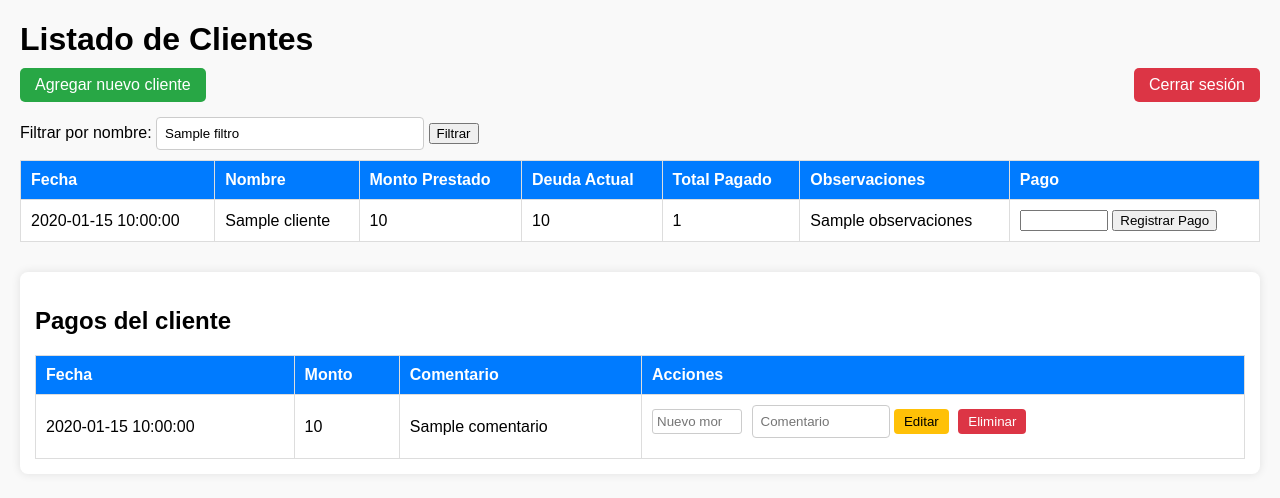
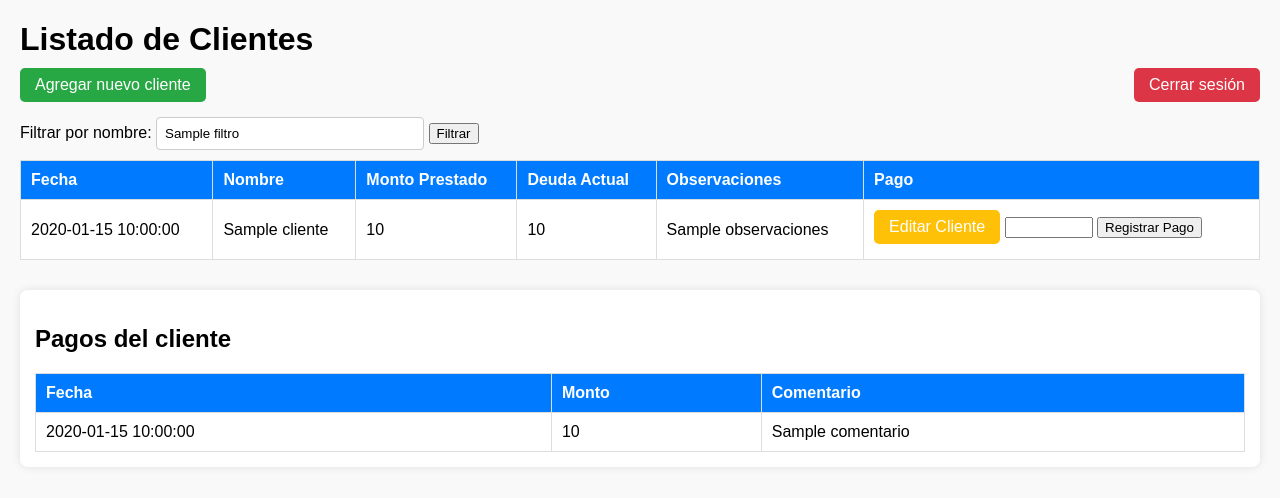
Before and after one commit to luisrobles062/ruta-cobros-app, a Flask app: template templates/inicio.html in a window 1280 px wide. Shown: the top 498 px of the page. Run offline with Flask 3, Linux system fonts and the light colour scheme; the template is opened without the code that fills it: most values are stand-ins (such as "Sample title", 1, 10 or a date in 2020).

Commit message:
Update inicio.html

```diff
--- a/templates/inicio.html
+++ b/templates/inicio.html
@@ -39,10 +39,6 @@
             font-style: italic;
             color: #666;
         }
-        .btn-edit  { background-color: #ffc107; color: black; padding: 5px 10px; border: none; border-radius: 4px; cursor: pointer; margin-right: 5px; }
-        .btn-delete{ background-color: #dc3545; color: white; padding: 5px 10px; border: none; border-radius: 4px; cursor: pointer; }
-        form.inline-form { display: inline-block; margin: 0; }
-        input[type="number"].edit-input { width: 80px; padding: 4px; margin-right: 5px; border-radius: 3px; border: 1px solid #ccc; }
     </style>
 </head>
 <body>
@@ -63,7 +59,6 @@
                 <th>Nombre</th>
                 <th>Monto Prestado</th>
                 <th>Deuda Actual</th>
-                <th>Total Pagado</th>
                 <th>Observaciones</th>
                 <th>Pago</th>
             </tr>
@@ -73,11 +68,11 @@
             <tr>
                 <td>{{ cliente.fecha_inicio }}</td>
                 <td>{{ cliente.nombre }}</td>
-                <td>{{ "{:,.0f}".format(cliente.deuda + cliente.total_pagado) | replace(',', '.') }}</td>
-                <td>{{ "{:,.0f}".format(cliente.deuda)             | replace(',', '.') }}</td>
-                <td>{{ "{:,.0f}".format(cliente.total_pagado)      | replace(',', '.') }}</td>
+                <td>{{ "{:,.0f}".format(cliente.deuda + (pagos | sum(attribute='monto') if pagos else 0)) | replace(',', '.') }}</td>
+                <td>{{ "{:,.0f}".format(cliente.deuda) | replace(',', '.') }}</td>
                 <td>{{ cliente.observaciones }}</td>
                 <td>
+                    <a href="/editar_cliente/{{ cliente.id }}" class="btn" style="background-color:#ffc107; margin-bottom:5px; display:inline-block;">Editar Cliente</a>
                     <form method="POST" action="/pago" style="display:inline-block;">
                         <input type="hidden" name="cliente_id" value="{{ cliente.id }}">
                         <input type="number" name="monto" min="1" required style="width: 80px;">
@@ -101,7 +96,6 @@
                         <th>Fecha</th>
                         <th>Monto</th>
                         <th>Comentario</th>
-                        <th>Acciones</th>
                     </tr>
                 </thead>
                 <tbody>
@@ -110,16 +104,6 @@
                         <td>{{ pago.fecha }}</td>
                         <td>{{ "{:,.0f}".format(pago.monto) | replace(',', '.') }}</td>
                         <td>{{ pago.comentario }}</td>
-                        <td>
-                            <form class="inline-form" method="POST" action="/editar_pago/{{ pago.id }}">
-                                <input type="number" name="nuevo_monto" min="1" required class="edit-input" placeholder="Nuevo monto">
-                                <input type="text" name="nuevo_comentario" placeholder="Comentario" style="width:120px;">
-                                <button type="submit" class="btn-edit">Editar</button>
-                            </form>
-                            <form class="inline-form" method="POST" action="/eliminar_pago/{{ pago.id }}" onsubmit="return confirm('¿Seguro que deseas eliminar este pago?');">
-                                <button type="submit" class="btn-delete">Eliminar</button>
-                            </form>
-                        </td>
                     </tr>
                 {% endfor %}
                 </tbody>
```
